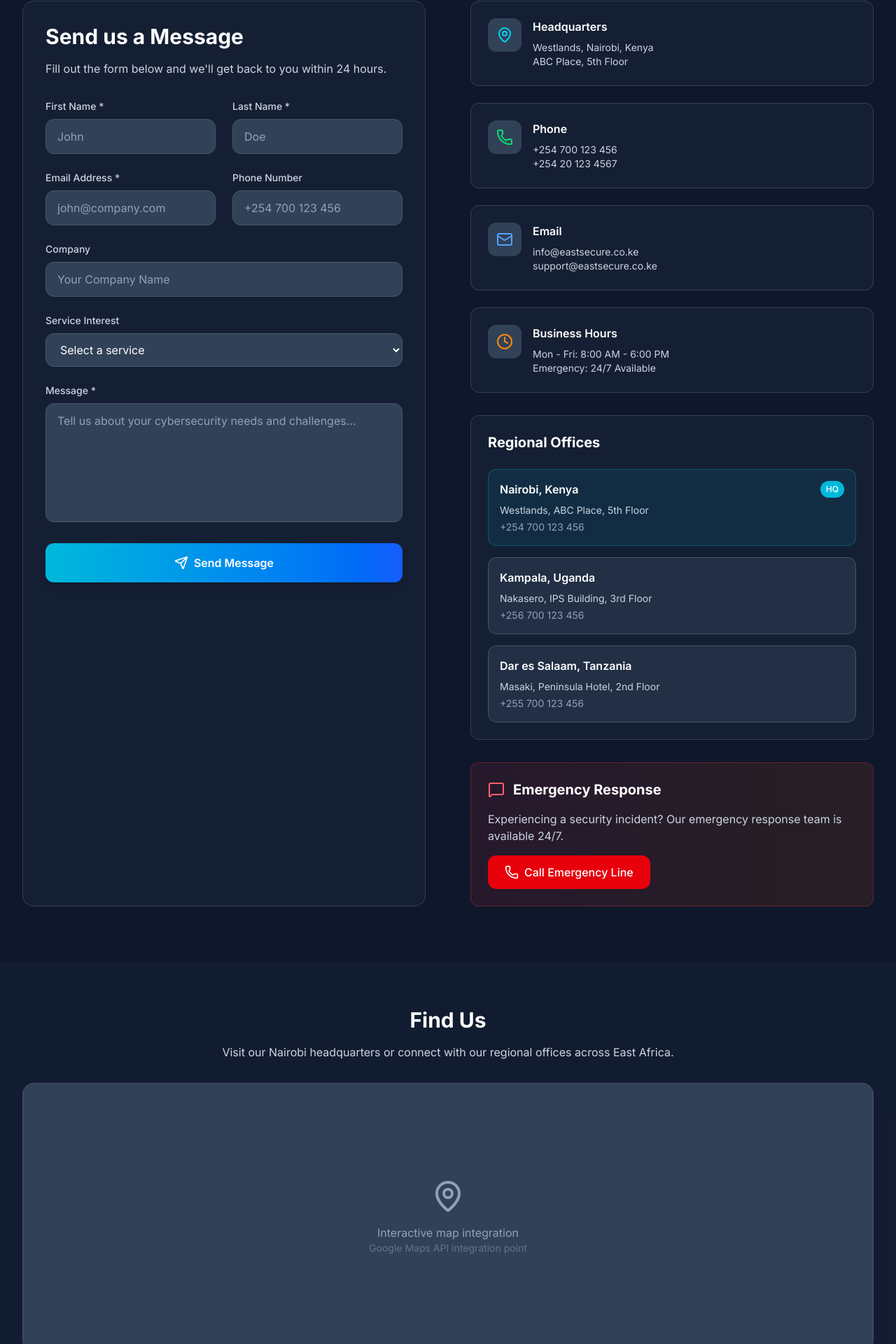
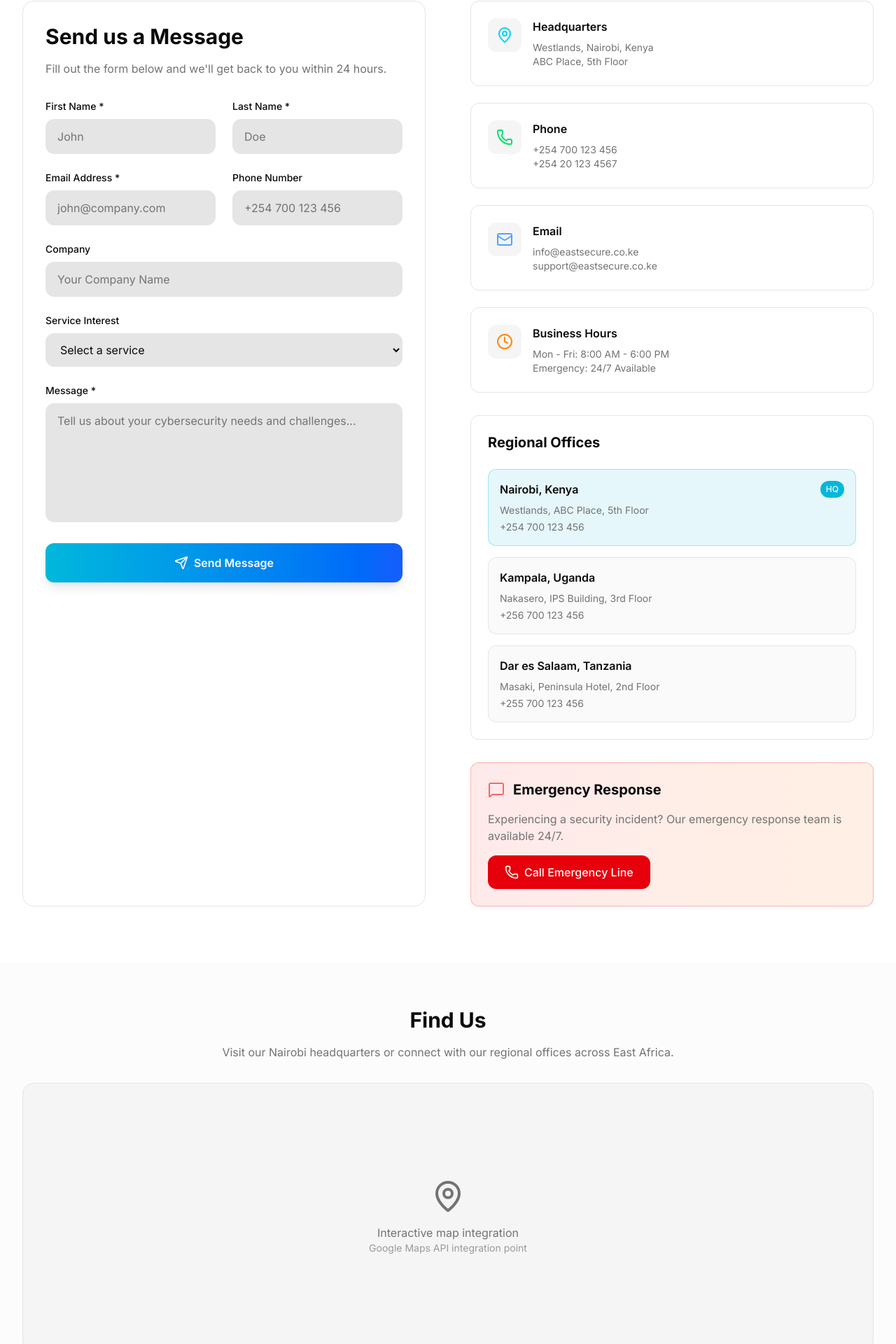
Before and after one commit to kipngetich-ruto/eastsecure, a Next.js app: page /contact in a window 1280 px wide. Shown: the part 443-2363 px from the top of the page at 70% size. Built offline with nearby package versions, Linux system fonts and the light colour scheme.

Commit message:
Make all pages consistent with landing page theme

```diff
--- a/app/contact/page.tsx
+++ b/app/contact/page.tsx
@@ -60,16 +60,16 @@ const offices = [
 
 export default function ContactPage() {
   return (
-    <div className="min-h-screen bg-slate-900">
+    <div className="min-h-screen bg-background">
     <Header />
       {/* Hero Section */}
-      <section className="pt-24 pb-12 sm:pt-32 sm:pb-16 bg-gradient-to-br from-slate-900 via-blue-900 to-slate-800">
+      <section className="pt-24 pb-12 sm:pt-32 sm:pb-16 bg-gradient-to-br from-background via-primary/20 to-background">
         <div className="container mx-auto px-4 sm:px-6 lg:px-8">
           <div className="max-w-4xl mx-auto text-center">
-            <h1 className="text-4xl sm:text-5xl lg:text-6xl font-bold text-white mb-6">
+            <h1 className="text-4xl sm:text-5xl lg:text-6xl font-bold mb-6">
               Get in <span className="bg-gradient-to-r from-cyan-400 to-blue-400 bg-clip-text text-transparent">Touch</span>
             </h1>
-            <p className="text-lg sm:text-xl text-slate-300 mb-8">
+            <p className="text-lg sm:text-xl text-muted-foreground mb-8">
               Ready to secure your organization? Our cybersecurity experts are here to help
               with free consultations and tailored security solutions.
             </p>
@@ -82,12 +82,12 @@ export default function ContactPage() {
         <div className="container mx-auto px-4 sm:px-6 lg:px-8">
           <div className="grid lg:grid-cols-2 gap-12 lg:gap-16">
             {/* Contact Form */}
-            <div className="bg-slate-800/50 border border-slate-700 rounded-2xl p-6 sm:p-8">
+            <div className="bg-card/50 border border-border rounded-2xl p-6 sm:p-8">
               <div className="mb-8">
-                <h2 className="text-2xl sm:text-3xl font-bold text-white mb-4">
+                <h2 className="text-2xl sm:text-3xl font-bold mb-4">
                   Send us a Message
                 </h2>
-                <p className="text-slate-300">
+                <p className="text-muted-foreground">
                   Fill out the form below and we&apos;ll get back to you within 24 hours.
                 </p>
               </div>
@@ -95,24 +95,24 @@ export default function ContactPage() {
               <form className="space-y-6">
                 <div className="grid sm:grid-cols-2 gap-6">
                   <div>
-                    <label className="block text-sm font-medium text-slate-300 mb-2">
+                    <label className="block text-sm font-medium mb-2">
                       First Name *
                     </label>
                     <input
                       type="text"
                       required
-                      className="w-full px-4 py-3 bg-slate-700 border border-slate-600 rounded-xl text-white placeholder-slate-400 focus:outline-none focus:ring-2 focus:ring-cyan-500 focus:border-transparent transition-all duration-300"
+                      className="w-full px-4 py-3 bg-input border border-border rounded-xl placeholder-muted-foreground focus:outline-none focus:ring-2 focus:ring-cyan-500 focus:border-transparent transition-all duration-300"
                       placeholder="John"
                     />
                   </div>
                   <div>
-                    <label className="block text-sm font-medium text-slate-300 mb-2">
+                    <label className="block text-sm font-medium mb-2">
                       Last Name *
                     </label>
                     <input
                       type="text"
                       required
-                      className="w-full px-4 py-3 bg-slate-700 border border-slate-600 rounded-xl text-white placeholder-slate-400 focus:outline-none focus:ring-2 focus:ring-cyan-500 focus:border-transparent transition-all duration-300"
+                      className="w-full px-4 py-3 bg-input border border-border rounded-xl placeholder-muted-foreground focus:outline-none focus:ring-2 focus:ring-cyan-500 focus:border-transparent transition-all duration-300"
                       placeholder="Doe"
                     />
                   </div>
@@ -120,44 +120,44 @@ export default function ContactPage() {
 
                 <div className="grid sm:grid-cols-2 gap-6">
                   <div>
-                    <label className="block text-sm font-medium text-slate-300 mb-2">
+                    <label className="block text-sm font-medium mb-2">
                       Email Address *
                     </label>
                     <input
                       type="email"
                       required
-                      className="w-full px-4 py-3 bg-slate-700 border border-slate-600 rounded-xl text-white placeholder-slate-400 focus:outline-none focus:ring-2 focus:ring-cyan-500 focus:border-transparent transition-all duration-300"
+                      className="w-full px-4 py-3 bg-input border border-border rounded-xl placeholder-muted-foreground focus:outline-none focus:ring-2 focus:ring-cyan-500 focus:border-transparent transition-all duration-300"
                       placeholder="john@company.com"
                     />
                   </div>
                   <div>
-                    <label className="block text-sm font-medium text-slate-300 mb-2">
+                    <label className="block text-sm font-medium mb-2">
                       Phone Number
                     </label>
                     <input
                       type="tel"
-                      className="w-full px-4 py-3 bg-slate-700 border border-slate-600 rounded-xl text-white placeholder-slate-400 focus:outline-none focus:ring-2 focus:ring-cyan-500 focus:border-transparent transition-all duration-300"
+                      className="w-full px-4 py-3 bg-input border border-border rounded-xl placeholder-muted-foreground focus:outline-none focus:ring-2 focus:ring-cyan-500 focus:border-transparent transition-all duration-300"
                       placeholder="+254 700 123 456"
                     />
                   </div>
                 </div>
 
                 <div>
-                  <label className="block text-sm font-medium text-slate-300 mb-2">
+                  <label className="block text-sm font-medium mb-2">
                     Company
                   </label>
                   <input
                     type="text"
-                    className="w-full px-4 py-3 bg-slate-700 border border-slate-600 rounded-xl text-white placeholder-slate-400 focus:outline-none focus:ring-2 focus:ring-cyan-500 focus:border-transparent transition-all duration-300"
+                    className="w-full px-4 py-3 bg-input border border-border rounded-xl placeholder-muted-foreground focus:outline-none focus:ring-2 focus:ring-cyan-500 focus:border-transparent transition-all duration-300"
                     placeholder="Your Company Name"
                   />
                 </div>
 
                 <div>
-                  <label className="block text-sm font-medium text-slate-300 mb-2">
+                  <label className="block text-sm font-medium mb-2">
                     Service Interest
                   </label>
-                  <select className="w-full px-4 py-3 bg-slate-700 border border-slate-600 rounded-xl text-white focus:outline-none focus:ring-2 focus:ring-cyan-500 focus:border-transparent transition-all duration-300">
+                  <select className="w-full px-4 py-3 bg-input border border-border rounded-xl focus:outline-none focus:ring-2 focus:ring-cyan-500 focus:border-transparent transition-all duration-300">
                     <option value="">Select a service</option>
                     <option value="penetration-testing">Penetration Testing</option>
                     <option value="risk-assessment">Risk Assessment</option>
@@ -170,20 +170,20 @@ export default function ContactPage() {
                 </div>
 
                 <div>
-                  <label className="block text-sm font-medium text-slate-300 mb-2">
+                  <label className="block text-sm font-medium mb-2">
                     Message *
                   </label>
                   <textarea
                     required
                     rows={6}
-                    className="w-full px-4 py-3 bg-slate-700 border border-slate-600 rounded-xl text-white placeholder-slate-400 focus:outline-none focus:ring-2 focus:ring-cyan-500 focus:border-transparent transition-all duration-300 resize-none"
+                    className="w-full px-4 py-3 bg-input border border-border rounded-xl placeholder-muted-foreground focus:outline-none focus:ring-2 focus:ring-cyan-500 focus:border-transparent transition-all duration-300 resize-none"
                     placeholder="Tell us about your cybersecurity needs and challenges..."
                   />
                 </div>
 
                 <button
                   type="submit"
-                  className="w-full bg-gradient-to-r from-cyan-500 to-blue-600 hover:from-cyan-400 hover:to-blue-500 text-white px-8 py-4 rounded-xl font-semibold transition-all duration-300 shadow-lg hover:shadow-cyan-500/25 flex items-center justify-center gap-2 group"
+                  className="w-full bg-gradient-to-r from-cyan-500 to-blue-600 hover:from-cyan-400 hover:to-blue-500 text-primary-foreground px-8 py-4 rounded-xl font-semibold transition-all duration-300 shadow-lg hover:shadow-cyan-500/25 flex items-center justify-center gap-2 group"
                 >
                   <Send className="w-5 h-5 group-hover:translate-x-1 transition-transform" />
                   Send Message
@@ -200,16 +200,16 @@ export default function ContactPage() {
                   return (
                     <div
                       key={index}
-                      className="bg-slate-800/50 border border-slate-700 rounded-xl p-6 hover:border-slate-600 transition-all duration-300"
+                      className="bg-card/50 border border-border rounded-xl p-6 hover:border-border/80 transition-all duration-300"
                     >
                       <div className="flex items-start gap-4">
-                        <div className={`p-3 bg-slate-700 rounded-xl ${info.color}`}>
+                        <div className={`p-3 bg-muted rounded-xl ${info.color}`}>
                           <Icon className="w-6 h-6" />
                         </div>
                         <div>
-                          <h3 className="font-semibold text-white mb-2">{info.title}</h3>
+                          <h3 className="font-semibold mb-2">{info.title}</h3>
                           {info.details.map((detail, idx) => (
-                            <p key={idx} className="text-slate-300 text-sm">
+                            <p key={idx} className="text-muted-foreground text-sm">
                               {detail}
                             </p>
                           ))}
@@ -221,8 +221,8 @@ export default function ContactPage() {
               </div>
 
               {/* Regional Offices */}
-              <div className="bg-slate-800/50 border border-slate-700 rounded-xl p-6">
-                <h3 className="text-xl font-bold text-white mb-6">Regional Offices</h3>
+              <div className="bg-card/50 border border-border rounded-xl p-6">
+                <h3 className="text-xl font-bold mb-6">Regional Offices</h3>
                 <div className="space-y-4">
                   {offices.map((office, index) => (
                     <div
@@ -230,21 +230,21 @@ export default function ContactPage() {
                       className={`p-4 rounded-xl border transition-all duration-300 ${
                         office.primary
                           ? 'bg-cyan-500/10 border-cyan-500/30'
-                          : 'bg-slate-700/50 border-slate-600'
+                          : 'bg-muted/50 border-border'
                       }`}
                     >
                       <div className="flex items-center justify-between mb-2">
-                        <h4 className="font-semibold text-white">
+                        <h4 className="font-semibold">
                           {office.city}, {office.country}
                         </h4>
                         {office.primary && (
-                          <span className="bg-cyan-500 text-white px-2 py-1 rounded-full text-xs font-medium">
+                          <span className="bg-cyan-500 text-primary-foreground px-2 py-1 rounded-full text-xs font-medium">
                             HQ
                           </span>
                         )}
                       </div>
-                      <p className="text-slate-300 text-sm mb-1">{office.address}</p>
-                      <p className="text-slate-400 text-sm">{office.phone}</p>
+                      <p className="text-muted-foreground text-sm mb-1">{office.address}</p>
+                      <p className="text-muted-foreground text-sm">{office.phone}</p>
                     </div>
                   ))}
                 </div>
@@ -254,12 +254,12 @@ export default function ContactPage() {
               <div className="bg-gradient-to-r from-red-500/10 to-orange-500/10 border border-red-500/30 rounded-xl p-6">
                 <div className="flex items-center gap-3 mb-4">
                   <MessageSquare className="w-6 h-6 text-red-400" />
-                  <h3 className="text-xl font-bold text-white">Emergency Response</h3>
+                  <h3 className="text-xl font-bold">Emergency Response</h3>
                 </div>
-                <p className="text-slate-300 mb-4">
+                <p className="text-muted-foreground mb-4">
                   Experiencing a security incident? Our emergency response team is available 24/7.
                 </p>
-                <button className="bg-red-600 hover:bg-red-500 text-white px-6 py-3 rounded-xl font-medium transition-all duration-300 flex items-center gap-2">
+                <button className="bg-red-600 hover:bg-red-500 text-primary-foreground px-6 py-3 rounded-xl font-medium transition-all duration-300 flex items-center gap-2">
                   <Phone className="w-5 h-5" />
                   Call Emergency Line
                 </button>
@@ -270,21 +270,21 @@ export default function ContactPage() {
       </section>
 
       {/* Map Section */}
-      <section className="py-12 sm:py-16 bg-slate-800/30">
+      <section className="py-12 sm:py-16 bg-muted/30">
         <div className="container mx-auto px-4 sm:px-6 lg:px-8">
           <div className="text-center mb-8">
-            <h2 className="text-3xl font-bold text-white mb-4">Find Us</h2>
-            <p className="text-slate-300">
+            <h2 className="text-3xl font-bold mb-4">Find Us</h2>
+            <p className="text-muted-foreground">
               Visit our Nairobi headquarters or connect with our regional offices across East Africa.
             </p>
           </div>
 
           {/* Map Placeholder */}
-          <div className="bg-slate-700 border border-slate-600 rounded-2xl h-96 flex items-center justify-center">
+          <div className="bg-muted border border-border rounded-2xl h-96 flex items-center justify-center">
             <div className="text-center">
-              <MapPin className="w-12 h-12 text-slate-400 mx-auto mb-4" />
-              <p className="text-slate-400">Interactive map integration</p>
-              <p className="text-slate-500 text-sm">Google Maps API integration point</p>
+              <MapPin className="w-12 h-12 text-muted-foreground mx-auto mb-4" />
+              <p className="text-muted-foreground">Interactive map integration</p>
+              <p className="text-muted-foreground/70 text-sm">Google Maps API integration point</p>
             </div>
           </div>
         </div>
```
Also changed, not shown: app/about/page.tsx (+35 -35 lines), app/blog/page.tsx (+27 -27 lines), app/portal/page.tsx (+4 -4 lines), app/services/page.tsx (+15 -15 lines).
